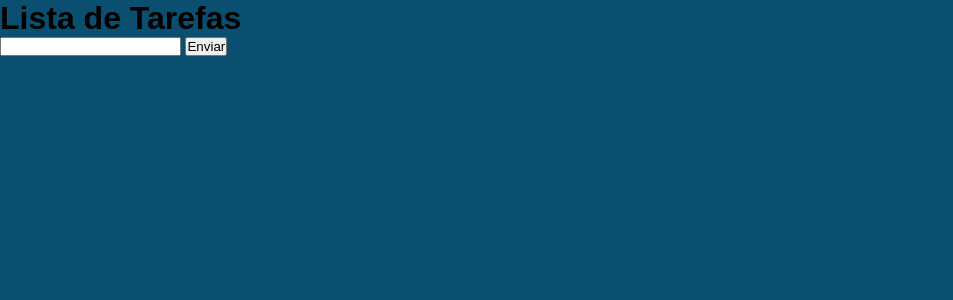
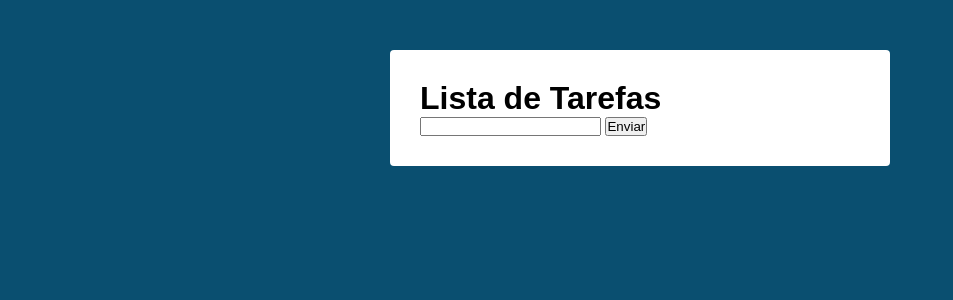
Before and after one commit to ArthurTeix/listaDeTarefas-react, a React (Create React App) app: page / in a window 1280 px wide. Shown: the top 300 px of the page, without its empty margins (0-953 px from the left). Built offline with nearby package versions, Linux system fonts and the light colour scheme.

Commit message:
docs: add notes

```diff
--- /dev/null
+++ b/src/components/Main.css
@@ -0,0 +1,7 @@
+.main {
+  background-color: #fff;
+  padding: 30px;
+  margin: 50px auto;
+  max-width: 500px;
+  border-radius: 4px;
+}
```
Also changed, not shown: src/components/Main.jsx (+12 -7 lines).
